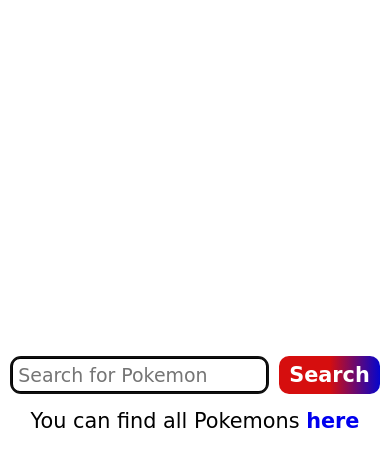
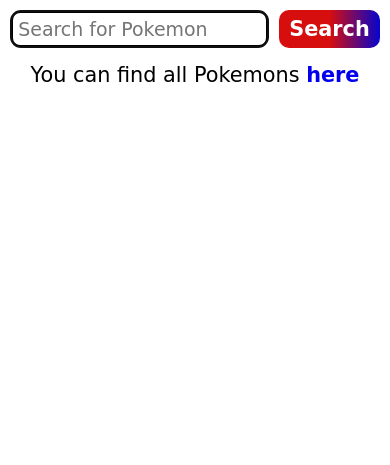
Before and after one commit to DayVee-Programming/Pokemon-Fighter, a plain HTML site: page index.html in a window 390 px wide. Drawn offline with Linux system fonts and the light colour scheme.

Commit message:
improved responsiveness

```diff
--- a/style.css
+++ b/style.css
@@ -14,8 +14,6 @@ body {
   display: flex;
   gap: 30px;
   justify-content: center;
-  align-items: center;
-  height: 100svh;
   flex-direction: column;
 }
 
```
